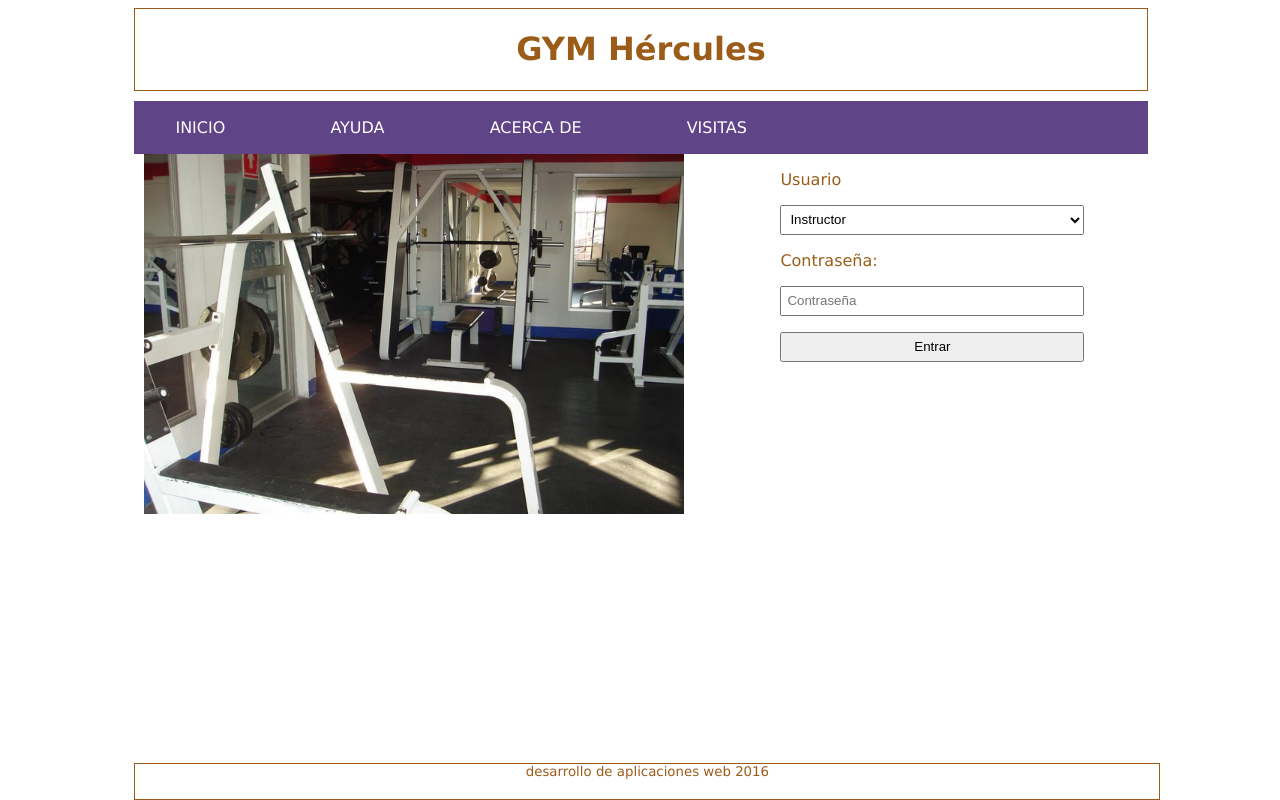
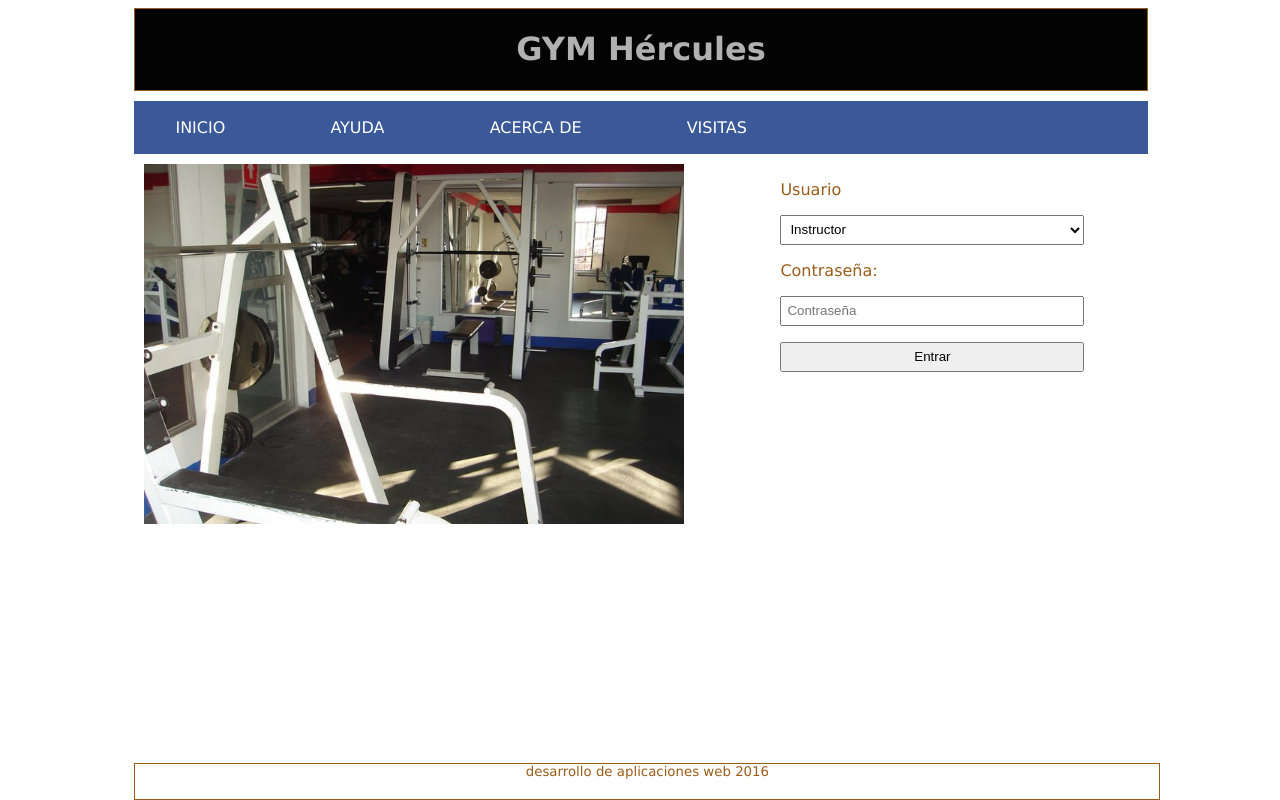
Before and after one commit to AlbertoYovani/gymhercules, a plain HTML site: page index.html in a window 1280 px wide. Drawn offline with Linux system fonts and the light colour scheme.

Commit message:
cambio en la inicio ayuda acerca de visitas

```diff
--- a/css/estilos.css
+++ b/css/estilos.css
@@ -14,6 +14,8 @@ body{
 	text-align: center;
 	width: 100%;
 	border: 1px solid #9a5c18;
+	background: #030303;
+	color: #b1b1b1;
 }
 #col{
 	float:left;
@@ -22,6 +24,7 @@ body{
 }
 #imag{
 	width:100%;
+margin-right:10px;
 }
 #principal{
 	float:left;
@@ -94,8 +97,10 @@ input[type="submit"]{
 .sub{
 	width: 100%;
 	margin-top: 10px;
-	background-color: #5F4587;
+	background-color: #3b5998;
 	padding:1px 1px 1px 1px;
+	margin-bottom: 10px;
+
 }
 .sub ul li
 {
@@ -103,11 +108,13 @@ border-spacing: 3px;
 list-style: none;
 display: inline-block;
 margin-right: 100px;
+
 }
 .sub  ul  li a
 {
 color: white;
 text-decoration: none;;
+
 }
 select, input{
 	width: 100%!important;
--- a/index.html
+++ b/index.html
@@ -3,6 +3,7 @@
 	<title>inicio de sesion</title>
 	<meta charset="utf-8">
 	<link rel="stylesheet" type="text/css" href="css/estilos.css">
+	<link href="http://fonts.googleapis.com/css?family=Raleway:300,900,100,600,400" rel="stylesheet" property="stylesheet" type="text/css" media="all" />
 </head>
 <body>
 	<div id="contenedor">
```
